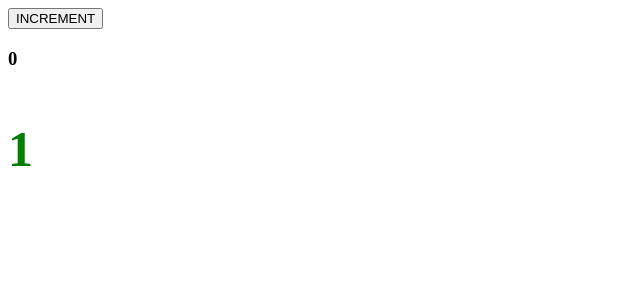
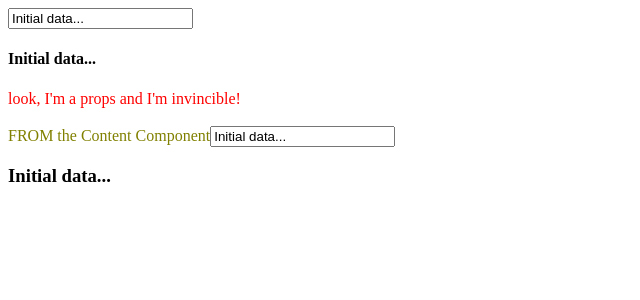
Before and after one commit to zetekla/reactApp, a React app: page / in a window 1280 px wide. Shown: the top 300 px of the page, without its empty margins (0-640 px from the left). Built offline with nearby package versions, Linux system fonts and the light colour scheme.

Commit message:
Binding (Forms) in ReactJS

```diff
--- a/App.jsx
+++ b/App.jsx
@@ -3,83 +3,46 @@ import ReactDOM from 'react-dom';
 // import PropsValidation from './PropsValidation.jsx';
 
 export default class App extends React.Component {
-	constructor(props){
+	constructor(props) {
       super(props);
 
       this.state = {
-		  data: 0
+         data: 'Initial data...',
+         invincible: this.props.immutableData
       }
 
-		this.setNewNumber = this.setNewNumber.bind(this)
-	}
+      this.updateState = this.updateState.bind(this);
 
-	setNewNumber() {
-      this.setState({data: this.state.data + 1})
+   };
+
+   updateState(e) {
+      this.setState({data: e.target.value});
    }
 
    render() {
       return (
          <div>
-			  <button onClick   = {this.setNewNumber}>INCREMENT</button>
-			  <Content myNumber = {this.state.data}></Content>
+            <input type = "text" value = {this.state.data}
+               onChange = {this.updateState} />
+            <h4>{this.state.data}</h4>
+            <span style={{color:'Red'}}>{this.state.invincible}</span>
+            <br/>
+            <Content myDataProp = {this.state.data}
+               updateStateProp = {this.updateState}></Content>
          </div>
       );
    }
 }
 
 class Content extends React.Component {
-	constructor(props){
-		super(props);
-
-		this.state = {
-		  value: 0
-		}
-	}
-
-   componentWillMount() {
-   		this.state.value++;
-      console.log('Component WILL MOUNT!', this.state.value)
-   }
-
-   componentDidMount() {
-   		this.state.value++;
-      console.log('Component DID MOUNT!', this.state.value)
-   }
-
-   componentWillReceiveProps(newProps) {
-   		this.state.value++;
-      console.log('Component WILL RECIEVE PROPS!', this.state.value)
-   }
-
-   shouldComponentUpdate(newProps, newState) {
-   		this.state.value++;
-      return true;
-   }
-
-   componentWillUpdate(nextProps, nextState) {
-   		this.state.value++;
- 			console.log('Component WILL UPDATE!', this.state.value);
-   }
-
-   componentDidUpdate(prevProps, prevState) {
-   		this.state.value++;
-      console.log('Component DID UPDATE!', this.state.value)
-   }
-
-   componentWillUnmount() {
-   		this.state.value++;
-      console.log('Component WILL UNMOUNT! gone by 8-secs', this.state.value)
-   }
-
 	render() {
-			var Green = {
-			  fontSize: 50,
-			  color: 'Green'
-			}
 	  return (
 	     <div>
-            <h3>{this.props.myNumber}</h3>
-            <h3 style={Green}>{this.state.value}</h3>
+	     		<br/>
+	     		<span style={{color:'olive'}}>FROM the Content Component</span>
+	        <input type = "text" value = {this.props.myDataProp}
+	           onChange = {this.props.updateStateProp} />
+	        <h3>{this.props.myDataProp}</h3>
 	     </div>
 	  );
 	}
--- a/main.js
+++ b/main.js
@@ -4,6 +4,3 @@ import App from './App.jsx';
 // import PropsValidation from './PropsValidation.jsx';
 
 ReactDOM.render(<App immutableData ="look, I'm a props and I'm invincible!"/>, document.getElementById('app'));
-
-setTimeout(() => {
-   ReactDOM.unmountComponentAtNode(document.getElementById('app'));}, 8000);
```
Lines whose indentation alone changed are shown as unchanged.
